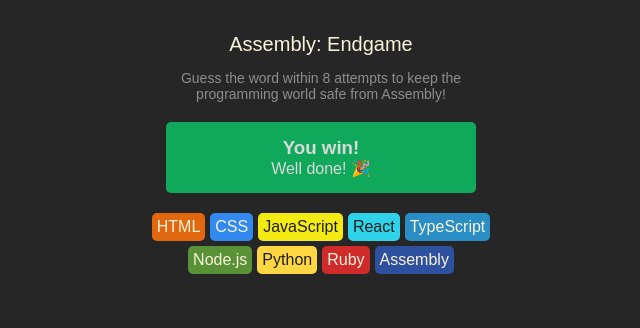
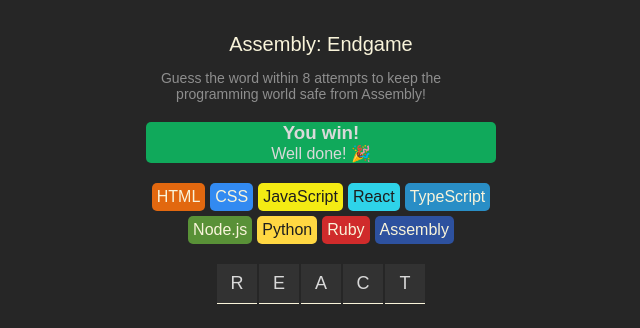
Before and after one commit to x1u49jd/Assembly-End-Game, a React (Vite) app: page / in a window 1280 px wide. Shown: the top 328 px of the page, without its empty margins (319-959 px from the left). Built offline with nearby package versions, Linux system fonts and the light colour scheme.

Commit message:
Added currentWord, mapped over letters and displayed them

```diff
--- a/App.jsx
+++ b/App.jsx
@@ -2,6 +2,15 @@
 import { languages } from "./languages"
 
 export default function Hangman() {
+
+    const [currentWord, setCurrentWord] = React.useState("react");
+
+
+   const letterElements = currentWord.split("").map(function(letter, index){
+    return <span key={index}>{letter.toUpperCase()}</span>
+   })
+
+   console.log(letterElements)
 
     const languageElements = languages.map(function(language){
         const styles = {
@@ -26,9 +35,12 @@
                 <h3>You win!</h3>
                 <p>Well done! 🎉</p>
             </section>
-            <div className="languages">
+            <section className="languages">
                 {languageElements}
-            </div>
+            </section>
+            <section className="word">
+                {letterElements}
+            </section>
         </main>
     )
 }
--- a/index.css
+++ b/index.css
@@ -35,9 +35,9 @@
     flex-direction: column;
     align-items: center;
     justify-content: center;
-    padding: 15px;
+    margin: 20px;
     border-radius: 5px;
-    margin: 20px;
+
 }
 
 .status > h3 {
@@ -55,9 +55,27 @@
     gap: 5px;
     justify-content: center;
     max-width: 350px;
+    margin: 20px;
 }
 
 .languages > span {
     padding: 5px;
     border-radius: 5px;
 }
+
+.word {
+    display: flex;
+    justify-content: center;
+    gap: 2px;
+}
+
+.word > span {
+    height: 40px;
+    width: 40px;
+    background-color: #323232;
+    display: flex;
+    justify-content: center;
+    align-items: center;
+    border-bottom: 1px solid #F9F4DA;
+    font-size: 18px;
+}
```
